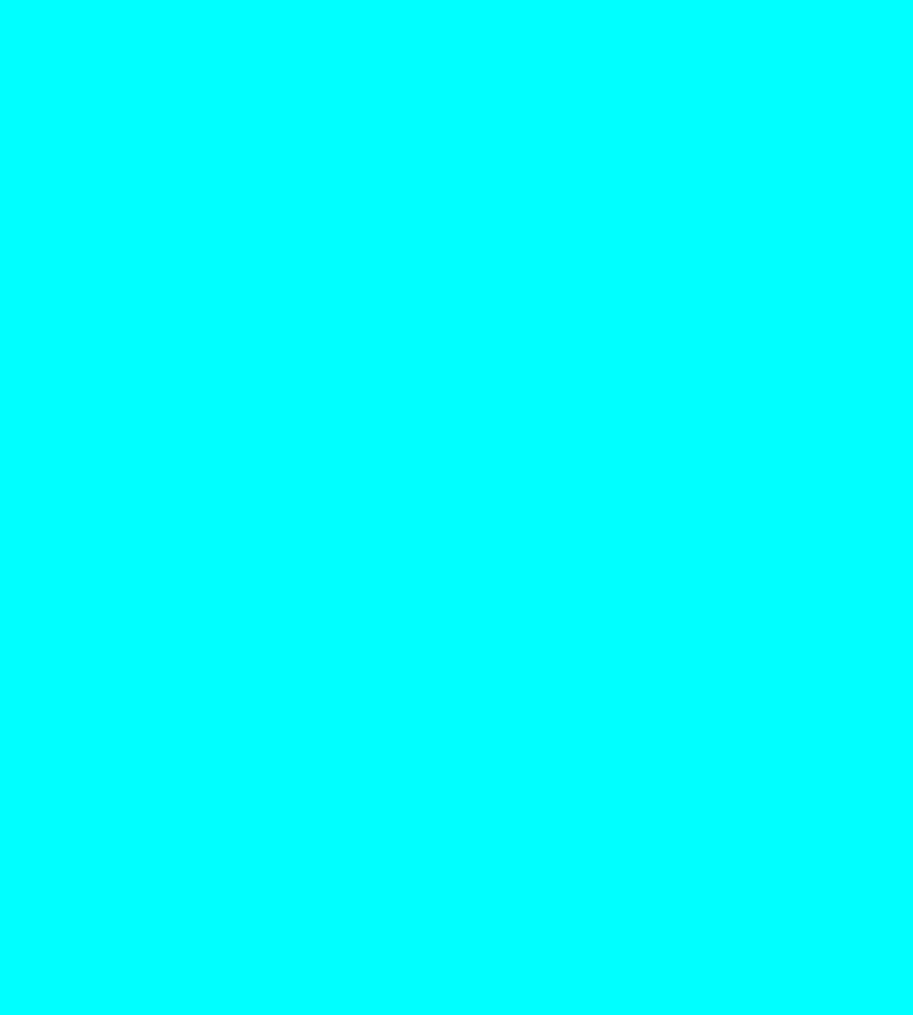
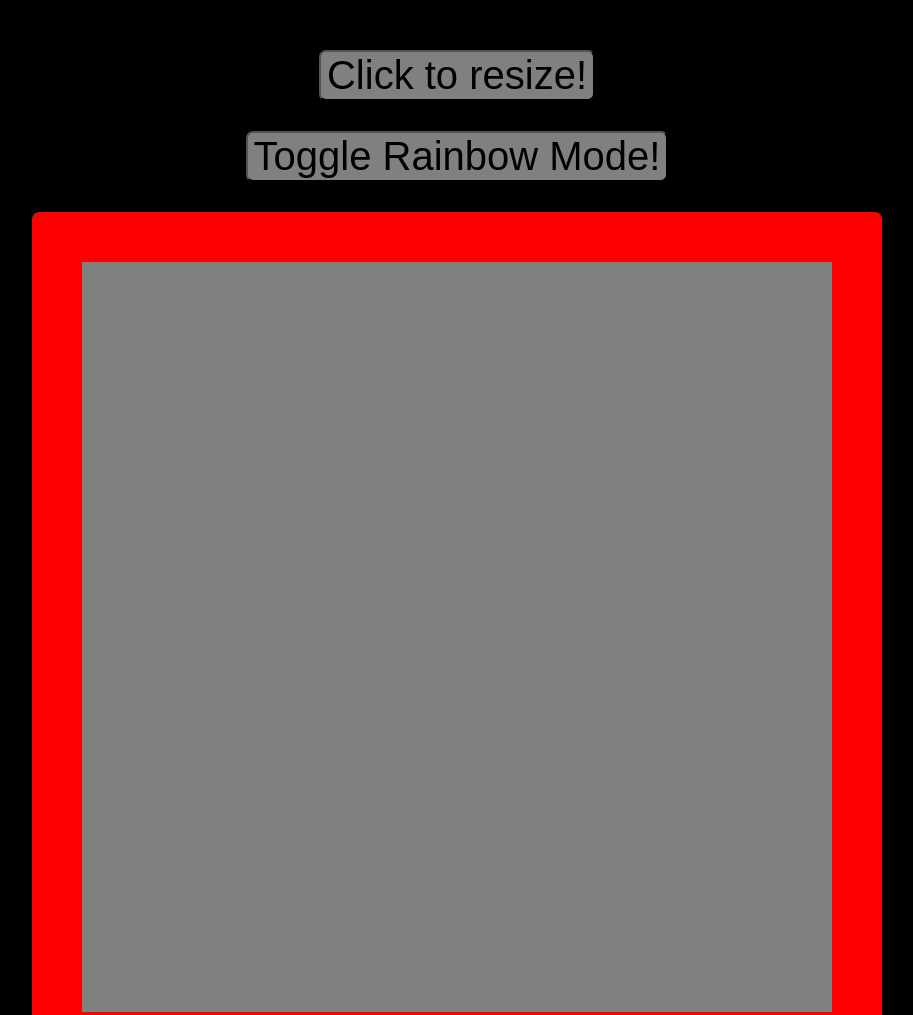
Before and after one commit to pj530i/odinEtchASketch, a plain HTML site: page index.html in a window 1280 px wide. Shown: the top 1015 px of the page, without its empty margins (183-1096 px from the left). Before the commit the page ends 800 px from the top, so only its background shows below. Drawn offline with Linux system fonts and the light colour scheme.

Commit message:
Project completed.  Page defaults to 16x16 grid, user can click the resize button to enter a new value between 1 and 100 inclusive to reset/resize.  Added a second button to toggle between drawing with black pixels and drawing with random colored pixels.

```diff
--- a/code.js
+++ b/code.js
@@ -1,5 +1,61 @@
-function dogs() {
-    alert("dog");
+
+
+function removeAllChildNodes(parent) {
+    while (parent.firstChild) {
+        parent.removeChild(parent.firstChild);
+    }
 }
 
-dogs();
+const gridLimit = 100;
+const defaultGridSize = 16;
+
+function initButtons() {
+    const resetBtn = document.querySelector('#resize');
+    resetBtn.addEventListener('click', () => {
+        let newSize = parseInt(prompt("Enter a grid size between 1 and 100"));
+        if(newSize && newSize > 0 && newSize < gridLimit + 1 ) {
+            createGrid(newSize);
+        }
+    });
+
+    const toggleBtn = document.querySelector('#toggle');
+    toggleBtn.addEventListener('click', () => {
+        if(toggleBtn.classList.contains('rainbow')){
+            toggleBtn.classList.remove('rainbow');
+        } else {
+            toggleBtn.classList.add('rainbow');
+        }
+    });
+}
+
+function createGrid(gridSize) {
+    const container = document.querySelector('#gridContainer');
+
+    removeAllChildNodes(container);
+
+    for(let y = 0; y < gridSize; y++)
+    {
+        const newRow = document.createElement('div');
+        newRow.classList += 'row';
+
+        for(let x = 0; x < gridSize; x++)
+        {
+            const newBlock = document.createElement('div');
+            newBlock.classList += 'block';
+            newBlock.addEventListener('mouseover', (event) => {
+                const toggleBtn = document.querySelector('#toggle');
+                if(toggleBtn.classList.contains('rainbow')) {
+                // Random color
+                    newBlock.style.backgroundColor = '#' + Math.floor(Math.random()*16777215).toString(16);
+                } else {
+                    newBlock.style.backgroundColor = 'black';
+                }
+            });
+            newRow.appendChild(newBlock);
+        }
+        container.appendChild(newRow);
+    }
+}
+
+initButtons();
+createGrid(defaultGridSize);
--- a/index.html
+++ b/index.html
@@ -5,10 +5,11 @@
     <meta http-equiv="X-UA-Compatible" content="IE=edge">
     <meta name="viewport" content="width=device-width, initial-scale=1.0">
     <link rel="stylesheet" href="style.css">
-    <script src="code.js"></script>
+    <script src="code.js" defer="true"></script>
     <title>Document</title>
 </head>
 <body>
+    <div id="buttons"><button id="resize">Click to resize!</button> <button id="toggle">Toggle Rainbow Mode!</button>
     <div id="gridContainer"></div>
 </body>
 </html>
--- a/style.css
+++ b/style.css
@@ -1,3 +1,52 @@
-* {
-    background-color: aqua;
+body {
+    background-color: black;
+    display: flex;
+    align-items: center;
+    justify-content: center;
+    gap: 50px;
+    margin-top: 50px;
 }
+
+#buttons {
+    display:flex;
+    align-items: center;
+    flex-direction: column;
+    gap: 30px;
+}
+
+button {
+    background-color: grey;
+    font-size: 40px;
+    border-radius: 7px;
+}
+
+#gridContainer {
+    background-color: red;
+    width: 750px;
+    height: 750px;
+    display: flex;
+    flex-direction: column;
+    align-items: stretch;
+    justify-content: center;
+    padding: 50px;
+    border-radius: 7px;
+}
+
+.row {
+    display: flex;
+    align-content: stretch;
+    flex-grow: 1;
+}
+
+.block {
+    /*border: 2px solid black;*/
+    display: flex;
+    flex-grow: 1;
+    font-size: large;
+    justify-content: center;
+    text-justify: distribute;
+}
+
+.block {
+    background-color: grey;
+}
```
